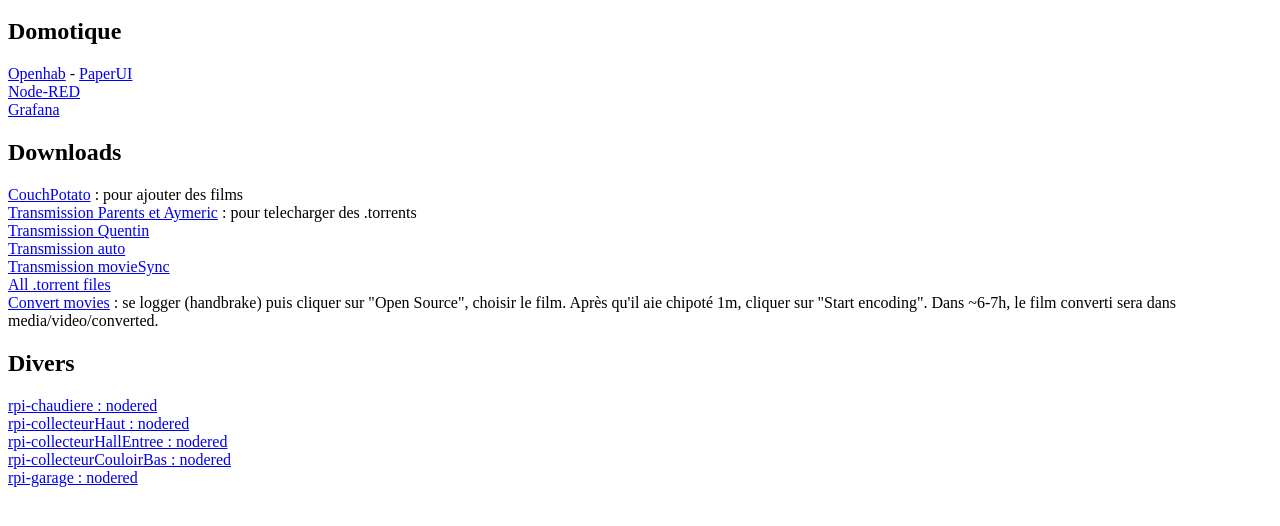
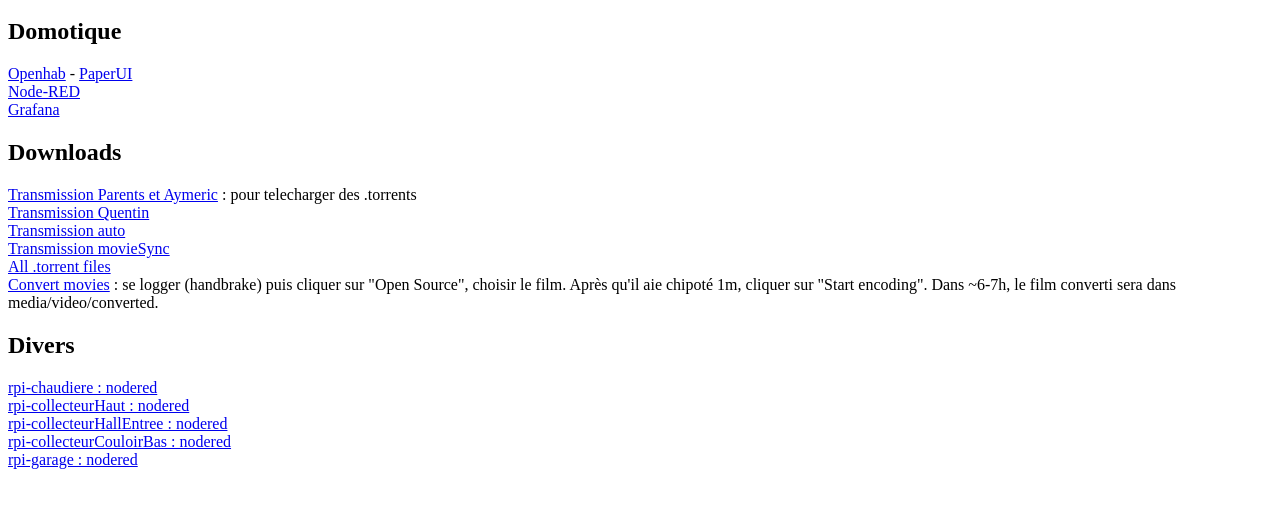
Before and after one commit to qpeten/docker-fileServerWelcome, a plain HTML site: page public_html/index.html in a window 1280 px wide. Shown: the part 48-574 px from the top of the page. Drawn offline with Linux system fonts and the light colour scheme.

Commit message:
Removed unused service

```diff
--- a/public_html/index.html
+++ b/public_html/index.html
@@ -10,7 +10,6 @@
 	<a href="http://192.168.1.150:1880">Node-RED</a> </br>
 	<a href="http://192.168.1.150:3000">Grafana</a>
 <H2>Downloads</H2>
-	<a href="http://192.168.1.150:5050">CouchPotato</a> : pour ajouter des films</br>
 	<a href="http://192.168.1.150:9092">Transmission Parents et Aymeric</a> : pour telecharger des .torrents</br>
 	<a href="http://192.168.1.150:9091">Transmission Quentin</a></br>
 	<a href="http://192.168.1.150:9093">Transmission auto</a></br>
```
